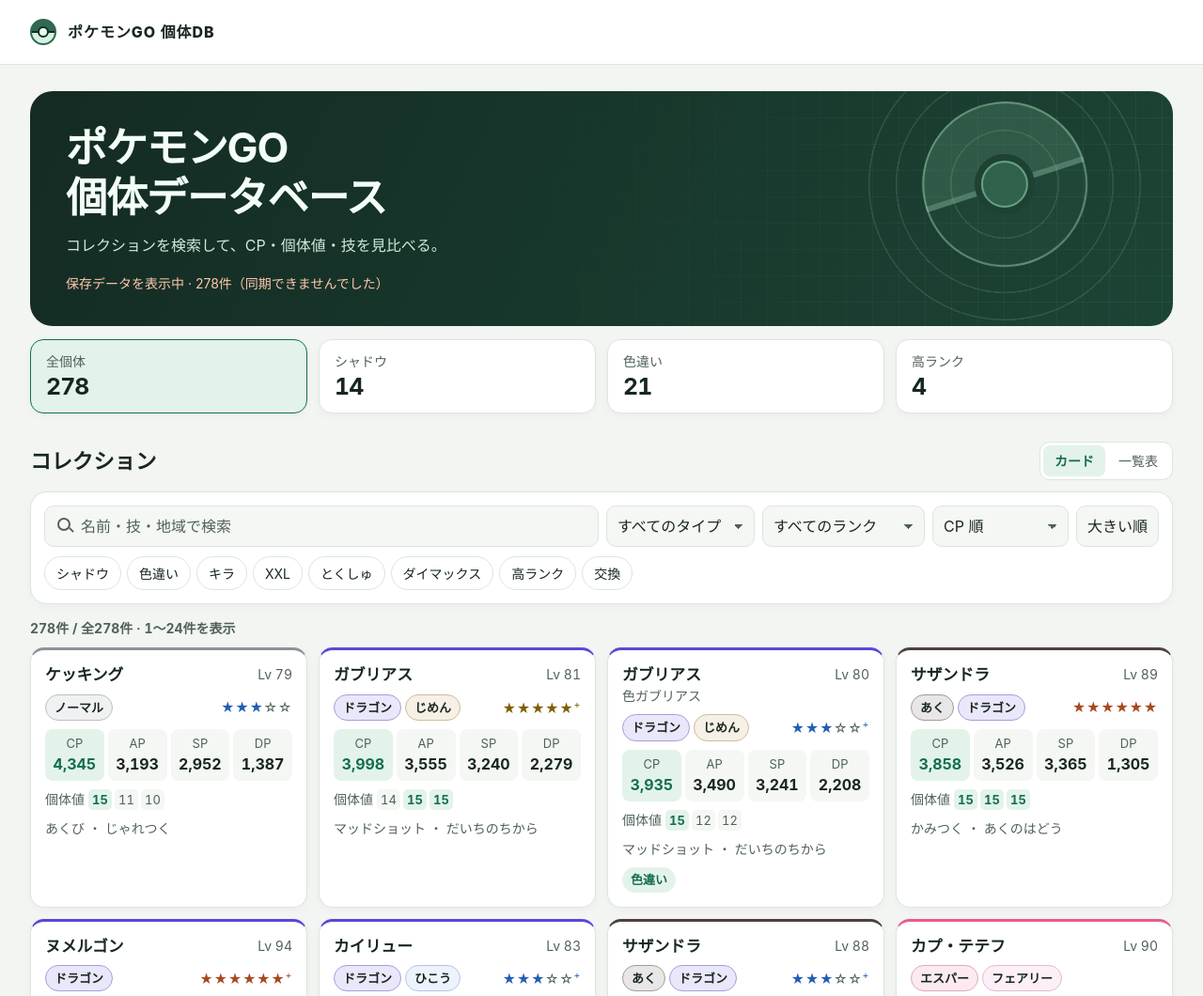
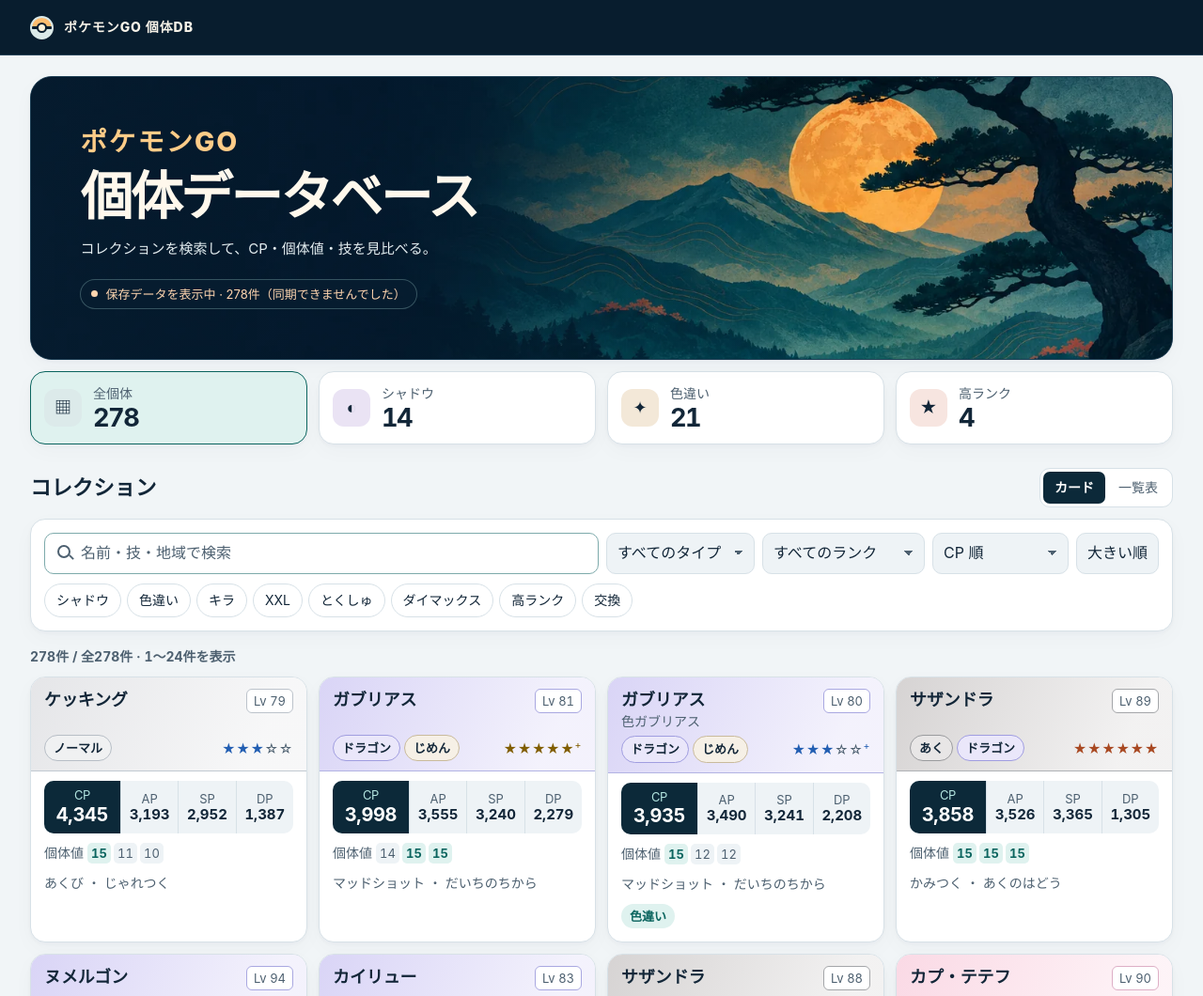
Before and after one commit to lencie040/poke_go_db, a plain HTML site: page index.html in a window 1280 px wide. Shown: the top 1060 px of the page at 94% size. Drawn offline with Linux system fonts and the light colour scheme.

Commit message:
Refresh Pokémon GO database visual design

```diff
--- a/index.html
+++ b/index.html
@@ -8,16 +8,16 @@
 <style>
 :root{
   color-scheme:light dark;
-  --bg:#f2f5f1;--panel:#fff;--panel2:#f4f7f3;--text:#17271f;--sub:#506258;--line:#dce5de;
-  --accent:#146e4e;--accent-soft:#e3f3ea;--focus:#147b58;--label:#aee7c8;
-  --hero:#142b23;--hero-end:#1c4435;--hero-text:#f3fff7;--warn:#9e4929;
-  --shadow:0 3px 10px #142b2308;--radius:18px;
+  --bg:#f1f5f7;--panel:#fff;--panel2:#eef3f6;--text:#122638;--sub:#4d6070;--line:#d7e1e7;
+  --accent:#0b655f;--accent-soft:#dff2ef;--focus:#16887a;
+  --hero:#071e31;--hero-text:#fff8ec;--ink:#0c2939;
+  --shadow:0 2px 4px #132a4108,0 7px 23px #132a4107;--radius:16px;
 }
 @media(prefers-color-scheme:dark){
   :root{
-    --bg:#101b16;--panel:#182720;--panel2:#1e3027;--text:#edf7ef;--sub:#adbbb0;--line:#35483d;
-    --accent:#8bdcb0;--accent-soft:#213f31;--focus:#9ce4ba;--hero:#183629;--hero-end:#204735;
-    --warn:#ffc2a9;--shadow:none;
+    --bg:#0a1724;--panel:#112333;--panel2:#192e40;--text:#eff6fa;--sub:#b2c3cf;--line:#2c4354;
+    --accent:#9ae7d8;--accent-soft:#184049;--focus:#9ae7d8;--ink:#082533;
+    --shadow:0 4px 18px #020f1a55;
   }
 }
 *{box-sizing:border-box}
@@ -28,39 +28,59 @@ button,input,select{font:inherit;color:inherit}
 button,select{cursor:pointer}
 :focus-visible{outline:3px solid var(--focus);outline-offset:3px}
 .wrap{width:min(1280px,100% - 64px);margin-inline:auto}
-.topbar{background:var(--panel);border-bottom:1px solid var(--line)}
-.topbar .wrap{min-height:68px;display:flex;align-items:center}
-.brand{display:flex;align-items:center;gap:12px;font-weight:800;letter-spacing:.06em}
-.brand-mark{width:28px;aspect-ratio:1;border-radius:50%;background:linear-gradient(#306852 44%,#152c23 44% 56%,#d6f3e2 56%);border:2px solid #306852;display:grid;place-items:center}
-.brand-mark::after{content:"";width:8px;aspect-ratio:1;border-radius:50%;background:#e7fff0;border:2px solid #152c23}
-main{padding-block:28px 52px}
-.hero{isolation:isolate;position:relative;overflow:hidden;padding:34px 38px;background:linear-gradient(115deg,var(--hero),var(--hero-end));color:var(--hero-text);border-radius:24px}
-.hero::before{content:"";position:absolute;z-index:-1;inset:0;opacity:.42;background-image:linear-gradient(#c0f3d024 1px,transparent 1px),linear-gradient(90deg,#c0f3d024 1px,transparent 1px);background-size:28px 28px;mask-image:linear-gradient(90deg,transparent 38%,#000)}
-.hero-art{position:absolute;z-index:-1;inset:-66px 14px auto auto;width:330px;aspect-ratio:1;border-radius:50%;background:repeating-radial-gradient(circle,transparent 0 27px,#b4eac72d 28px 29px);opacity:.8}
-.hero-art::before,.hero-art::after{content:"";position:absolute;top:50%;left:50%;transform:translate(-50%,-50%);border-radius:50%}
-.hero-art::before{width:52%;aspect-ratio:1;border:2px solid #b4eac773;background:linear-gradient(#a5e7bd34 48%,#b4eac773 48% 52%,#a5e7bd0b 52%);transform:translate(-50%,-50%) rotate(-18deg)}
-.hero-art::after{width:14%;aspect-ratio:1;border:2px solid #a5e7bda1;background:#366b52;box-shadow:0 0 0 7px #1f4334}
-.hero h1{font-size:clamp(1.65rem,4vw,2.75rem);line-height:1.2;margin:0 0 12px;letter-spacing:-.025em}
-.hero p{margin:0;color:#d0ebda}
-.src{margin:18px 0 0;font-size:.875rem;color:var(--label)}
-.src.err{color:#ffc7ac}
-.stats{display:grid;grid-template-columns:repeat(4,minmax(0,1fr));gap:12px;margin:14px 0 30px}
-.stat{text-align:left;border:1px solid var(--line);background:var(--panel);border-radius:14px;padding:12px 16px;box-shadow:var(--shadow)}
+.topbar{background:#081d2e;color:#f7f2e8;border-bottom:1px solid #28455a}
+.topbar .wrap{min-height:58px;display:flex;align-items:center}
+.brand{display:flex;align-items:center;gap:11px;font-size:.875rem;font-weight:780;letter-spacing:.065em}
+.brand-mark{width:25px;aspect-ratio:1;border-radius:50%;background:linear-gradient(#ffbd6f 44%,#081d2e 44% 56%,#dae9e8 56%);border:2px solid #dae9e8;display:grid;place-items:center}
+.brand-mark::after{content:"";width:7px;aspect-ratio:1;border-radius:50%;background:#fff2da;border:2px solid #081d2e}
+main{padding-block:22px 52px}
+.hero{
+  isolation:isolate;position:relative;display:grid;align-content:center;min-height:302px;
+  overflow:hidden;padding:34px clamp(24px,4.1vw,58px);background:var(--hero);color:var(--hero-text);
+  border:1px solid #193b51;border-radius:23px;box-shadow:var(--shadow)
+}
+.hero::before,.hero::after{content:"";position:absolute;inset:0;z-index:-1}
+.hero::before{background:url("./assets/moonlit-valley.webp") center 23% / cover no-repeat}
+.hero::after{background:linear-gradient(90deg,#071e31b5 0%,#071e3140 43%,transparent 71%)}
+.hero h1{font-size:clamp(1.95rem,4.35vw,3.75rem);font-weight:850;line-height:1.14;margin:0 0 13px;letter-spacing:-.045em}
+.hero h1 span{display:block;color:#ffcc88;font-size:.51em;font-weight:780;letter-spacing:.07em;margin-bottom:.32em}
+.hero p{margin:0;color:#e4edf0;font-size:.9375rem}
+.src{
+  justify-self:start;display:flex;align-items:center;gap:8px;margin:20px 0 0;padding:5px 11px;
+  border:1px solid #a7d4d24d;border-radius:999px;background:#071e31be;
+  color:#c1f1e5;font-size:.8125rem
+}
+.src::before{content:"";width:7px;height:7px;flex:none;border-radius:50%;background:currentColor}
+.src.err{color:#ffd5af}
+.stats{display:grid;grid-template-columns:repeat(4,minmax(0,1fr));gap:12px;margin:12px 0 25px}
+.stat{
+  --stat:#3c8b8a;display:grid;grid-template-columns:40px minmax(0,1fr);grid-template-rows:auto auto;
+  column-gap:12px;align-items:center;text-align:left;border:1px solid var(--line);
+  background:var(--panel);border-radius:var(--radius);padding:12px 14px;box-shadow:var(--shadow)
+}
+.stat:nth-child(2){--stat:#8964c4}
+.stat:nth-child(3){--stat:#bc8028}
+.stat:nth-child(4){--stat:#d06d50}
 .stat:hover,.stat[aria-pressed=true]{border-color:var(--accent);background:var(--accent-soft)}
-.stat span{display:block;font-size:.875rem;color:var(--sub)}
-.stat b{display:block;font-size:1.55rem;line-height:1.25;letter-spacing:-.035em;font-variant-numeric:tabular-nums}
+.stat-icon{
+  grid-row:1/3;display:grid;place-items:center;width:40px;aspect-ratio:1;border-radius:12px;
+  background:color-mix(in srgb,var(--stat) 18%,var(--panel));color:var(--text);font-size:1.125rem
+}
+.stat-label{font-size:.875rem;color:var(--sub)}
+.stat b{font-size:1.7rem;line-height:1.12;letter-spacing:-.055em;font-variant-numeric:tabular-nums}
 .collection-head{display:flex;justify-content:space-between;align-items:center;gap:12px;margin-bottom:12px}
 h2{font-size:1.4rem;line-height:1.3;margin:0}
 .seg{display:flex;flex:none;border:1px solid var(--line);border-radius:11px;background:var(--panel);padding:3px;gap:2px}
 .seg button{background:transparent;border:0;border-radius:7px;padding:6px 12px;font-size:.875rem;color:var(--sub)}
-.seg button.on{background:var(--accent-soft);color:var(--accent);font-weight:750}
+.seg button.on{background:var(--ink);color:#fff;font-weight:750}
+@media(prefers-color-scheme:dark){.seg button.on{background:#a7e8de;color:#082533}}
 .toolbar{background:var(--panel);border:1px solid var(--line);border-radius:var(--radius);padding:14px;box-shadow:var(--shadow)}
 .row{display:grid;grid-template-columns:minmax(220px,1fr) minmax(122px,auto) minmax(122px,auto) minmax(145px,auto) auto;gap:8px}
 .search{position:relative;min-width:0}
 .search::before{content:"";position:absolute;left:14px;top:13px;width:10px;height:10px;border:2px solid var(--sub);border-radius:50%;pointer-events:none}
 .search::after{content:"";position:absolute;left:26px;top:25px;width:6px;height:2px;background:var(--sub);transform:rotate(45deg);pointer-events:none}
 .search input,select,.direction{width:100%;min-height:44px;padding:8px 11px;border:1px solid var(--line);border-radius:10px;background:var(--panel2)}
-.search input{padding-left:38px}
+.search input{padding-left:38px;background:var(--panel);border-color:color-mix(in srgb,var(--accent) 44%,var(--line))}
 .search input::placeholder{color:var(--sub)}
 select{appearance:none;padding-right:32px;background-image:linear-gradient(45deg,transparent 50%,var(--sub) 50%),linear-gradient(135deg,var(--sub) 50%,transparent 50%);background-position:right 16px center,right 11px center;background-size:5px 5px;background-repeat:no-repeat;text-overflow:ellipsis}
 .direction{white-space:nowrap}
@@ -69,7 +89,7 @@ select{appearance:none;padding-right:32px;background-image:linear-gradient(45deg
 .chip.on,.chip:hover,.direction:hover,.pager button:not(:disabled):hover,.empty button:hover{background:var(--accent-soft);border-color:var(--accent);color:var(--accent)}
 .reset{margin-left:auto;color:var(--accent);border-color:transparent}
 .reset:hover{text-decoration:underline}
-.count{margin:15px 0 9px;color:var(--sub);font-size:.875rem;font-weight:650;font-variant-numeric:tabular-nums}
+.count{margin:16px 0 10px;color:var(--sub);font-size:.875rem;font-weight:650;font-variant-numeric:tabular-nums}
 .type,.tag{display:inline-block;white-space:nowrap;padding:3px 9px;border-radius:999px;font-size:.8125rem;font-weight:650}
 .type{background:color-mix(in srgb,var(--type) 13%,var(--panel));border:1px solid color-mix(in srgb,var(--type) 44%,var(--line));color:var(--text)}
 .tag{background:var(--panel2);color:var(--sub)}
@@ -88,36 +108,55 @@ select{appearance:none;padding-right:32px;background-image:linear-gradient(45deg
 .iv i{font-style:normal;font-size:.8125rem;min-width:25px;text-align:center;padding:1px 4px;border-radius:5px;background:var(--panel2);color:var(--sub)}
 .iv i.max{background:var(--accent-soft);color:var(--accent);font-weight:700}
 .cards{display:grid;grid-template-columns:repeat(auto-fill,minmax(min(264px,100%),1fr));gap:12px}
-.card{position:relative;min-width:0;display:flex;flex-direction:column;gap:9px;padding:15px;background:var(--panel);border:1px solid var(--line);border-top:3px solid var(--c);border-radius:15px;box-shadow:var(--shadow)}
-.card:hover,.card:focus-within{border-inline-color:var(--c);border-bottom-color:var(--c)}
-.card .top{display:flex;justify-content:space-between;gap:8px;align-items:flex-start}
-.card h3{margin:0;font-size:1.05rem;line-height:1.35;overflow-wrap:anywhere}
+.card{
+  position:relative;min-width:0;display:flex;flex-direction:column;gap:10px;padding:0 14px 14px;
+  background:var(--panel);border:1px solid var(--line);border-radius:var(--radius);box-shadow:var(--shadow)
+}
+.card:hover,.card:focus-within{border-color:color-mix(in srgb,var(--c) 66%,var(--line))}
+.card-heading{
+  margin:0 -14px;padding:12px 14px 10px;border-radius:calc(var(--radius) - 1px) calc(var(--radius) - 1px) 0 0;
+  border-bottom:1px solid color-mix(in srgb,var(--c) 30%,var(--line));
+  background:linear-gradient(112deg,color-mix(in srgb,var(--c) 23%,var(--panel)) 0%,color-mix(in srgb,var(--c) 7%,var(--panel)) 82%)
+}
+.card .top{display:flex;justify-content:space-between;gap:8px;align-items:flex-start;min-height:2.8rem}
+.card h3{margin:0;font-size:1.12rem;line-height:1.35;overflow-wrap:anywhere}
 .detail-link,.sort-head{border:0;padding:0;background:none;text-align:inherit;font:inherit}
 .detail-link{color:var(--text)}
-.card .detail-link::after{content:"";position:absolute;inset:0;border-radius:15px}
+.card .detail-link::after{content:"";position:absolute;inset:0;border-radius:var(--radius)}
 .card .detail-link:focus-visible{outline:none}
 .card .detail-link:focus-visible::after{outline:3px solid var(--focus);outline-offset:2px}
 .lv,.nick,.meta{font-size:.875rem;color:var(--sub)}
-.lv{white-space:nowrap;font-variant-numeric:tabular-nums}
-.card .rankline{display:flex;justify-content:space-between;align-items:center;gap:4px;flex-wrap:wrap}
-.card .nums{display:grid;grid-template-columns:repeat(4,minmax(0,1fr));gap:4px}
-.card .nums div{background:var(--panel2);border-radius:8px;padding:5px 2px;text-align:center}
-.card .nums div:first-child{background:var(--accent-soft);color:var(--accent)}
-.card .nums span{display:block;font-size:.8125rem;color:var(--sub)}
-.card .nums b{font-size:1rem;font-variant-numeric:tabular-nums}
+.lv{
+  padding:2px 7px;border:1px solid color-mix(in srgb,var(--c) 37%,var(--line));border-radius:6px;
+  background:var(--panel);font-size:.8125rem;white-space:nowrap;font-variant-numeric:tabular-nums
+}
+.card .rankline{display:flex;justify-content:space-between;align-items:center;gap:4px;flex-wrap:wrap;margin-top:5px}
+.card .nums{
+  display:grid;grid-template-columns:minmax(0,1.32fr) repeat(3,minmax(0,1fr));
+  background:var(--panel2);border-radius:10px;overflow:hidden
+}
+.card .nums div{padding:7px 2px;display:grid;align-content:center;text-align:center}
+.card .nums div+div{border-left:1px solid var(--line)}
+.card .nums .metric-cp{background:var(--ink);color:#fff;letter-spacing:-.02em}
+.card .nums span{font-size:.8125rem;line-height:1.25;color:var(--sub)}
+.card .nums .metric-cp span{color:#b3e5e0}
+.card .nums b{font-size:.9375rem;line-height:1.25;font-variant-numeric:tabular-nums}
+.card .nums .metric-cp b{font-size:1.25rem}
+.card .foot{margin-top:auto}
 .card .foot:empty{display:none}
-.tablebox{overflow:auto;max-height:min(70vh,660px);background:var(--panel);border:1px solid var(--line);border-radius:var(--radius)}
+.tablebox{overflow:auto;max-height:min(70vh,660px);background:var(--panel);border:1px solid var(--line);border-radius:var(--radius);box-shadow:var(--shadow)}
 table{border-collapse:separate;border-spacing:0;width:100%;white-space:nowrap;font-size:.875rem}
 th,td{padding:9px 12px;border-bottom:1px solid var(--line);text-align:left}
-thead th{position:sticky;top:0;background:var(--panel2);z-index:2;color:var(--sub)}
+thead th{position:sticky;top:0;background:var(--ink);border-color:var(--ink);z-index:2;color:#dae9ef}
+tbody tr:nth-child(even),tbody tr:nth-child(even) td.sticky{background:var(--panel2)}
 thead th:first-child{left:0;z-index:3}
 .sort-head{min-height:28px;color:inherit}
-th.sorted{color:var(--accent)}
+th.sorted{color:#a4eadf}
 th.sorted .sort-head::after{content:attr(data-arrow);margin-left:6px}
 td.num,th.num{text-align:right;font-variant-numeric:tabular-nums}
 td.name small{display:block;color:var(--sub)}
 td.sticky{position:sticky;left:0;background:var(--panel);box-shadow:inset -1px 0 var(--line);z-index:1}
-tbody tr:hover,tbody tr:hover td.sticky{background:var(--accent-soft)}
+tbody tr:hover,tbody tr:hover td.sticky,tbody tr:nth-child(even):hover,tbody tr:nth-child(even):hover td.sticky{background:var(--accent-soft)}
 tbody tr{cursor:pointer}
 .bar{display:inline-block;width:42px;height:5px;border-radius:4px;background:var(--panel2);vertical-align:middle;margin-left:7px;overflow:hidden}
 .bar i{display:block;height:100%;background:var(--accent);border-radius:4px}
@@ -127,12 +166,12 @@ tbody tr{cursor:pointer}
 .pager button{border-radius:9px;color:var(--text)}
 .pager button:disabled{opacity:.45;cursor:default}
 dialog{border:1px solid var(--line);border-radius:var(--radius);padding:0;width:min(640px,100% - 24px);max-height:88dvh;background:var(--panel);color:var(--text);box-shadow:0 20px 60px #09160e55}
-dialog::backdrop{background:#0b1c15a0}
-.dhead{position:sticky;top:0;padding:16px 20px;background:color-mix(in srgb,var(--c) 13%,var(--panel));border-bottom:1px solid var(--line);display:flex;justify-content:space-between;gap:12px;align-items:flex-start}
+dialog::backdrop{background:#051625b0}
+.dhead{position:sticky;top:0;padding:16px 20px;background:linear-gradient(110deg,color-mix(in srgb,var(--c) 26%,var(--panel)),var(--panel));border-bottom:1px solid var(--line);display:flex;justify-content:space-between;gap:12px;align-items:flex-start}
 .dhead .sub{color:var(--sub);font-size:.875rem;margin-top:4px}
 .close{border:1px solid var(--line);background:var(--panel);width:42px;height:42px;border-radius:11px;font-size:1.35rem;flex:none}
 .dbody{padding:16px 20px 22px}
-.sec{font-size:.95rem;font-weight:750;margin:18px 0 7px}
+.sec{font-size:.95rem;font-weight:750;margin:18px 0 7px;padding-inline-start:8px;border-inline-start:3px solid var(--accent)}
 .sec:first-child{margin-top:0}
 .kv{display:grid;grid-template-columns:repeat(2,minmax(0,1fr));gap:6px}
 .kv div{background:var(--panel2);border-radius:8px;padding:7px 10px}
@@ -149,13 +188,16 @@ dialog::backdrop{background:#0b1c15a0}
   .wrap{width:calc(100% - 28px)}
   .topbar .wrap{min-height:52px}
   main{padding-top:14px}
-  .hero{padding:18px 15px;border-radius:16px}
-  .hero-art{right:-135px;opacity:.45}
+  .hero{min-height:210px;padding:18px 15px;border-radius:16px}
+  .hero::before{background-position:66% 50%}
+  .hero::after{background:linear-gradient(90deg,#071e31ed 2%,#071e31b8 54%,#071e3140)}
+  .hero h1{font-size:clamp(1.45rem,6.9vw,2.1rem)}
   .hero p{font-size:.875rem}
-  .hero .src{margin-top:9px}
+  .hero .src{margin-top:11px;padding:4px 8px}
   .stats{gap:5px;margin:8px 0 16px}
-  .stat{padding:7px;text-align:center;border-radius:10px}
-  .stat span{font-size:.8125rem;white-space:nowrap}
+  .stat{display:flex;flex-direction:column;justify-content:center;gap:1px;padding:6px 2px;text-align:center;border-radius:10px}
+  .stat-icon{width:23px;font-size:.875rem;border-radius:6px}
+  .stat-label{font-size:.8125rem;white-space:nowrap}
   .stat b{font-size:1.3rem}
   .row{grid-template-columns:repeat(2,minmax(0,1fr))}
   .toolbar{padding:10px}
@@ -169,8 +211,7 @@ dialog::backdrop{background:#0b1c15a0}
 <header class="topbar"><div class="wrap"><div class="brand"><span class="brand-mark" aria-hidden="true"></span>ポケモンGO 個体DB</div></div></header>
 <main class="wrap">
   <section class="hero" aria-labelledby="page-title">
-    <div class="hero-art" aria-hidden="true"></div>
-    <h1 id="page-title">ポケモンGO<br>個体データベース</h1>
+    <h1 id="page-title"><span>ポケモンGO</span>個体データベース</h1>
     <p>コレクションを検索して、CP・個体値・技を見比べる。</p>
     <div class="src" id="src" role="status"></div>
   </section>
@@ -349,11 +390,11 @@ function populate(){
     select.value=st[key];
     st[key]=select.value;
   }
-  const stats=[["全個体",""],["シャドウ","シャドウ"],["色違い","色違い"],["高ランク","高ランク"]];
-  $("#stats").innerHTML=stats.map(([label,key])=>{
+  const stats=[["全個体","","▦"],["シャドウ","シャドウ","◐"],["色違い","色違い","✦"],["高ランク","高ランク","★"]];
+  $("#stats").innerHTML=stats.map(([label,key,icon])=>{
     const flag=CHIP_FLAGS.find(f=>f.key===key);
     const count=flag?DATA.filter(flag.test).length:DATA.length;
-    return `<button type="button" class="stat" data-f="${key}" aria-pressed="false"><span>${label}</span><b>${numberFormat.format(count)}</b></button>`;
+    return `<button type="button" class="stat" data-f="${key}" aria-pressed="false"><span class="stat-icon" aria-hidden="true">${icon}</span><span class="stat-label">${label}</span><b>${numberFormat.format(count)}</b></button>`;
   }).join("");
 }
 
@@ -545,13 +586,15 @@ function render(){
       const moves=[d["通常技"],d["スペシャル技1"],d["スペシャル技2"]].filter(Boolean).map(esc).join(" ・ ");
       return `
       <article class="card" data-i="${i}" style="--c:${typeColor(d["タイプ1"])}">
-        <div class="top">
-          <div><h3>${detailButton(d)}</h3>${nickname(d)?`<div class="nick">${nickname(d)}</div>`:""}</div>
-          <span class="lv">Lv ${esc(d[LVK]||"—")}</span>
+        <div class="card-heading">
+          <div class="top">
+            <div><h3>${detailButton(d)}</h3>${nickname(d)?`<div class="nick">${nickname(d)}</div>`:""}</div>
+            <span class="lv">Lv ${esc(d[LVK]||"—")}</span>
+          </div>
+          <div class="rankline"><div class="badges">${typeBadges(d)}</div>${starHTML(d)}</div>
         </div>
-        <div class="rankline"><div class="badges">${typeBadges(d)}</div>${starHTML(d)}</div>
         <div class="nums">
-          ${NUM_COLS.map(k=>`<div><span>${SHORT[k]}</span><b>${formatNumber(d[k])}</b></div>`).join("")}
+          ${NUM_COLS.map((k,index)=>`<div${index===0?' class="metric-cp"':""}><span>${SHORT[k]}</span><b>${formatNumber(d[k])}</b></div>`).join("")}
         </div>
         <div class="meta">個体値 ${ivCells(d)}</div>
         ${moves?`<div class="meta">${moves}</div>`:""}
```
Also changed, not shown: template.html (+107 -64 lines), assets/moonlit-valley.webp (added).
